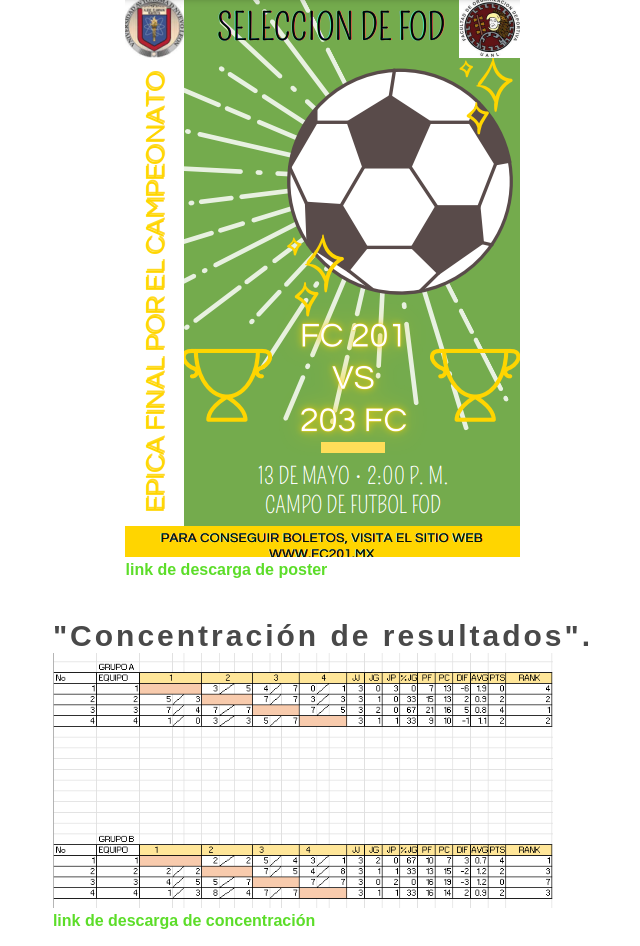
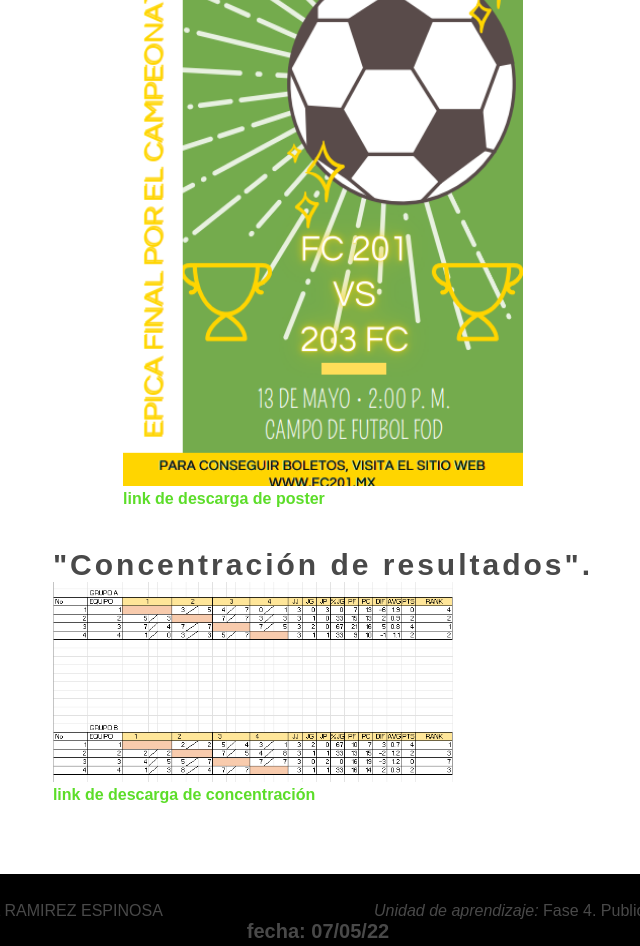
Before and after one commit to Lilbryaann/ZonaDeGol, a plain HTML site: page index.html in a window 1280 px wide. Shown: the part 3476-4422 px from the top of the page, without its empty margins (317-957 px from the left). Drawn offline with Linux system fonts and the light colour scheme.

Commit message:
cambios index

```diff
--- a/estilos.css
+++ b/estilos.css
@@ -152,6 +152,10 @@ main {
     height: 200px;
 }
 
+.img-tarjeta-tema2 {
+    width: 400px;
+    height: 600px;
+}
 
 table {
     width: 100%;
--- a/index.html
+++ b/index.html
@@ -168,7 +168,7 @@
                 <div class="tarjeta-tema">
                     <div>
                         <h2 id="convocatoria" class="titulo-menu">"Convocatoria".</h2>
-                        <img src="convocatoria.png" height="60%">
+                        <img class="img-tarjeta-tema2" src="convocatoria.png">
 
                         <div>
                             <a download="convocatoria" href="PIA_CONVOCATORIA.docx"> link de descarga de convocatoria</a>
@@ -183,7 +183,7 @@
                 <div class="tarjeta-tema">
                     <div>
                         <h2 id="poster" class="titulo-menu">"Poster".</h2>
-                        <img src="poster.png" height="60%">
+                        <img class="img-tarjeta-tema2" src="poster.png">
 
                         <div>
                             <a download="poster" href="PIA_POSTER_EQUIPO2.pdf"> link de descarga de poster</a>
@@ -198,7 +198,7 @@
                 <div class="tarjeta-tema">
                     <div>
                         <h2 id="concentracion" class="titulo-menu">"Concentración de resultados".</h2>
-                        <img src="concentracion.png" width="500px">
+                        <img src="concentracion.png" width="400px" height="200">
 
                         <div>
                             <a download="concentracion" href="PIA_RESULTADOS_EQUIPO2.xlsx"> link de descarga de concentración</a>
```
